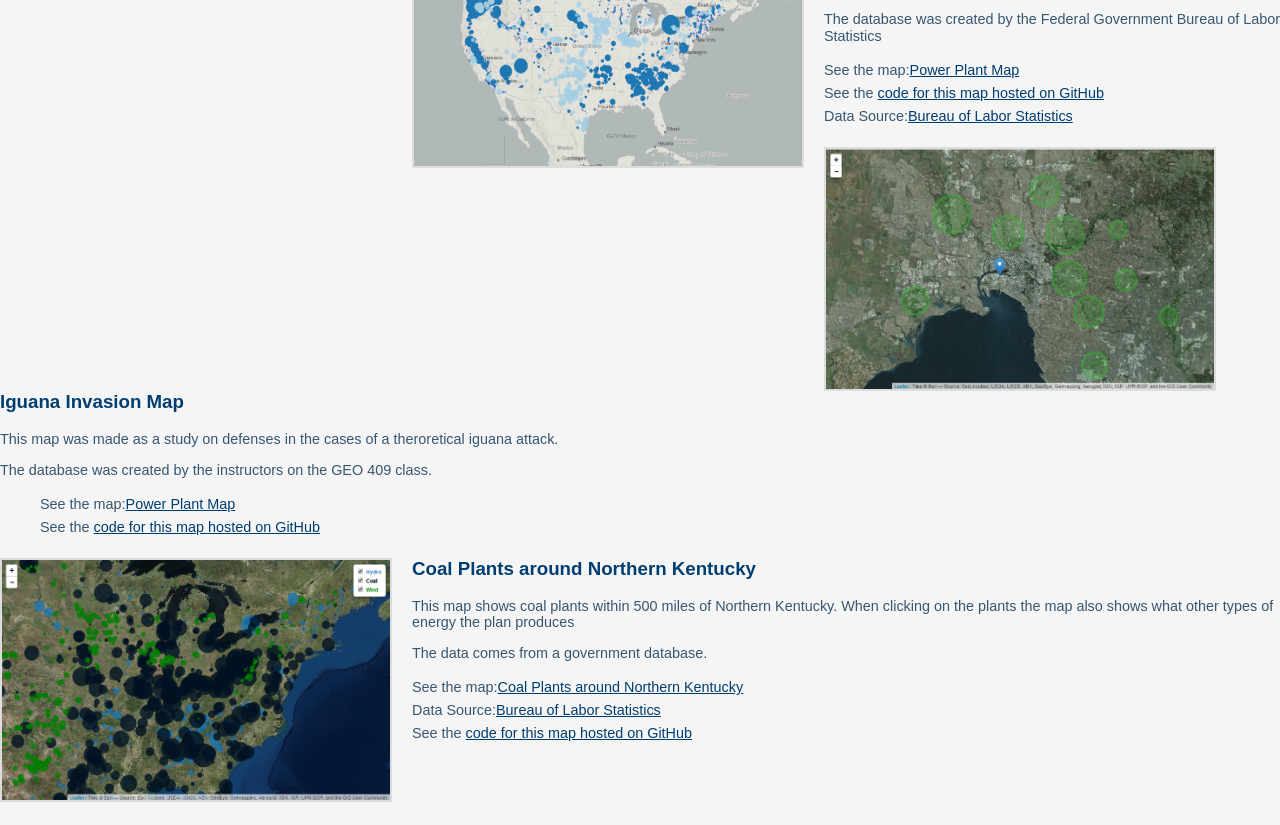
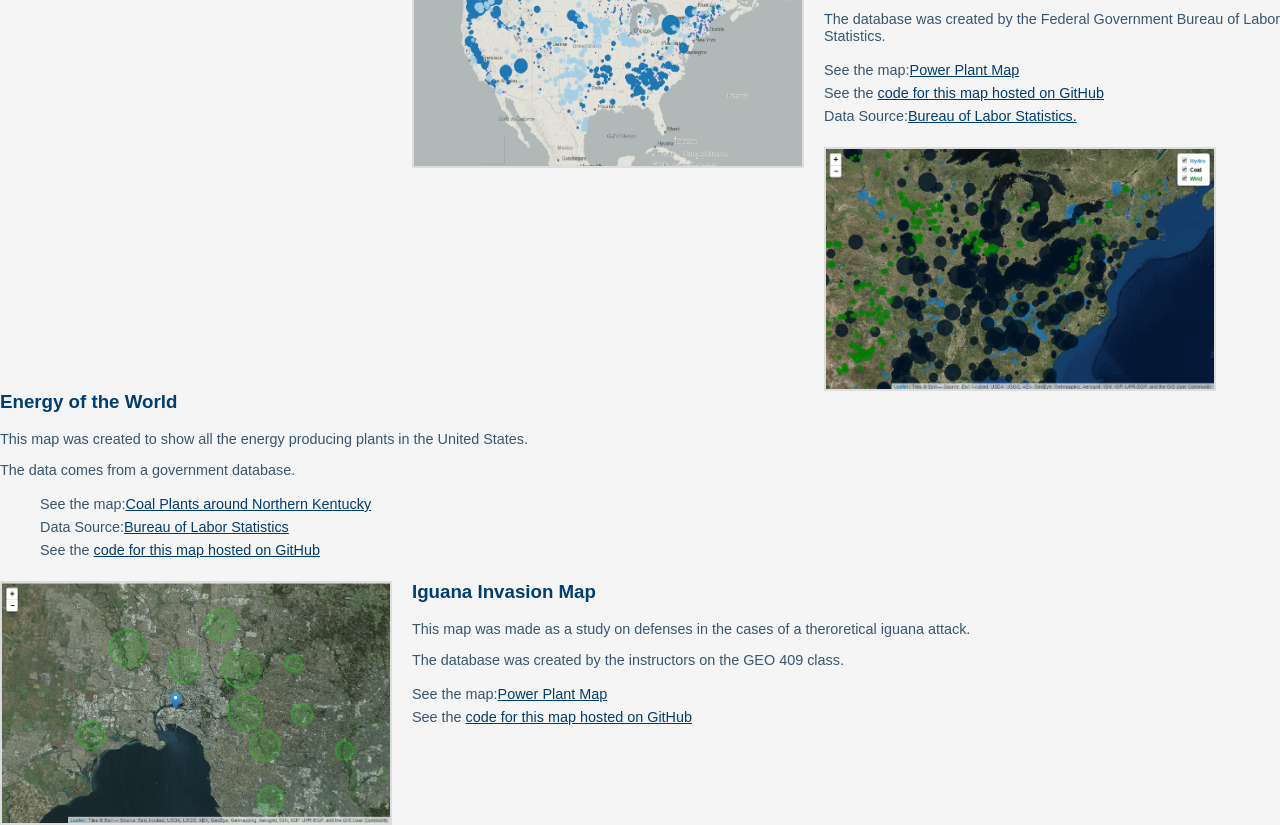
Before and after one commit to GJLI222/GJLI222.github.io, a plain HTML site: page index.html in a window 1280 px wide. Shown: the part 1031-1856 px from the top of the page. Before the commit the page ends 1833 px from the top, so only its background shows below. Drawn offline with nearby package versions, Linux system fonts and the light colour scheme; a web font is replaced by a local one.

Commit message:
finished writing code for portfolio page

```diff
--- a/index.html
+++ b/index.html
@@ -111,7 +111,7 @@
      <section>
         <image src="Coal Plants.PNG" alt="Coal Plants" class="project-image">
         <h3>Coal Plants around Northern Kentucky</h3>
-        <p>This map shows coal plants within 500 miles of Northern Kentucky. When clicking on the plants the map also shows what other types of energy the plan produces</p>
+        <p>This map shows coal plants within 500 miles of Northern Kentucky. When clicking on the plants the map also shows what other types of energy the plan produces.</p>
         <p>The data comes from a government database.</p>
         <ul>
             <li>See the map:<a href="map-02site/index.html" />Coal Plants around Northern Kentucky</a></li>
@@ -124,16 +124,28 @@
         <image src="session-12site/Power_Plants_Map.PNG" alt="Power_plants_Map" class="project-image">
         <h3>Power Plants Map</h3>
         <p>This map was made to inform users about local power plants, including what type of power.</p>
-        <p>The database was created by the Federal Government Bureau of Labor Statistics</p>
+        <p>The database was created by the Federal Government Bureau of Labor Statistics.</p>
         <ul>
             <li>See the map:<a href="session-12site/lab/index.html" />Power Plant Map</a></li>
 
             <li>See the <a href="https://github.com/GJLI222/myGEO409/blob/master/session-12/lab/index.html">code for this map hosted on GitHub</a></li>
-            <li>Data Source:<a href="session-12site/lab/power-plants.js">Bureau of Labor Statistics</a></li>
+            <li>Data Source:<a href="session-12site/lab/power-plants.js">Bureau of Labor Statistics.</a></li>
         <ul>
     </section>
 
-        <section>
+    <section>
+        <image src="map-03site/Power-Map.PNG" alt="Power-Map" class="project-image">
+        <h3>Energy of the World</h3>
+        <p>This map was created to show all the energy producing plants in the United States.</p>
+        <p>The data comes from a government database.</p>
+        <ul>
+            <li>See the map:<a href="map-03site/map-3/index.html" />Coal Plants around Northern Kentucky</a></li>
+            <li>Data Source:<a href="map-03site/map-3/power-plants.js">Bureau of Labor Statistics</a></li>
+            <li>See the <a href="https://github.com/GJLI222/myGEO409/blob/master/map-03/map-3/index.html">code for this map hosted on GitHub</a></li>
+        <ul>
+    </section>
+
+    <section>
         <image src="map-01site/Iguana-Map.PNG" alt="Iguana_Map" class="project-image">
         <h3>Iguana Invasion Map</h3>
         <p>This map was made as a study on defenses in the cases of a theroretical iguana attack.</p>
@@ -144,17 +156,5 @@
             <li>See the <a href="https://github.com/GJLI222/myGEO409/blob/master/map-01/index.html">code for this map hosted on GitHub</a></li>
         <ul>
     </section>
-
-    <section>
-        <image src="map-03site/Power-Map.PNG" alt="Power-Map" class="project-image">
-        <h3>Coal Plants around Northern Kentucky</h3>
-        <p>This map shows coal plants within 500 miles of Northern Kentucky. When clicking on the plants the map also shows what other types of energy the plan produces</p>
-        <p>The data comes from a government database.</p>
-        <ul>
-            <li>See the map:<a href="map-03site/map-3/index.html" />Coal Plants around Northern Kentucky</a></li>
-            <li>Data Source:<a href="map-03site/map-3/power-plants.js">Bureau of Labor Statistics</a></li>
-            <li>See the <a href="https://github.com/GJLI222/myGEO409/blob/master/map-03/map-3/index.html">code for this map hosted on GitHub</a></li>
-        <ul>
-    </section>
 </body>
 </html>
```
